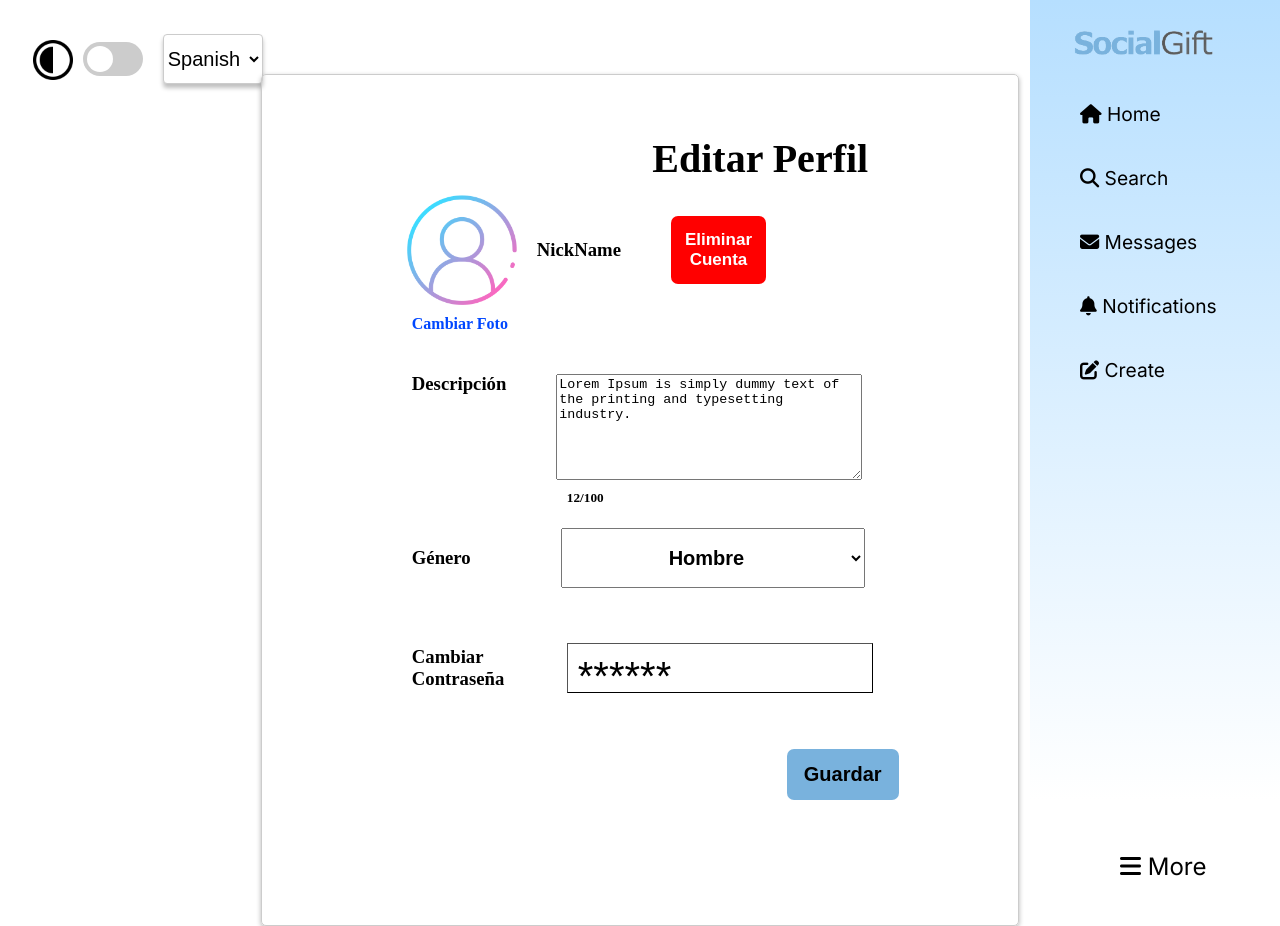
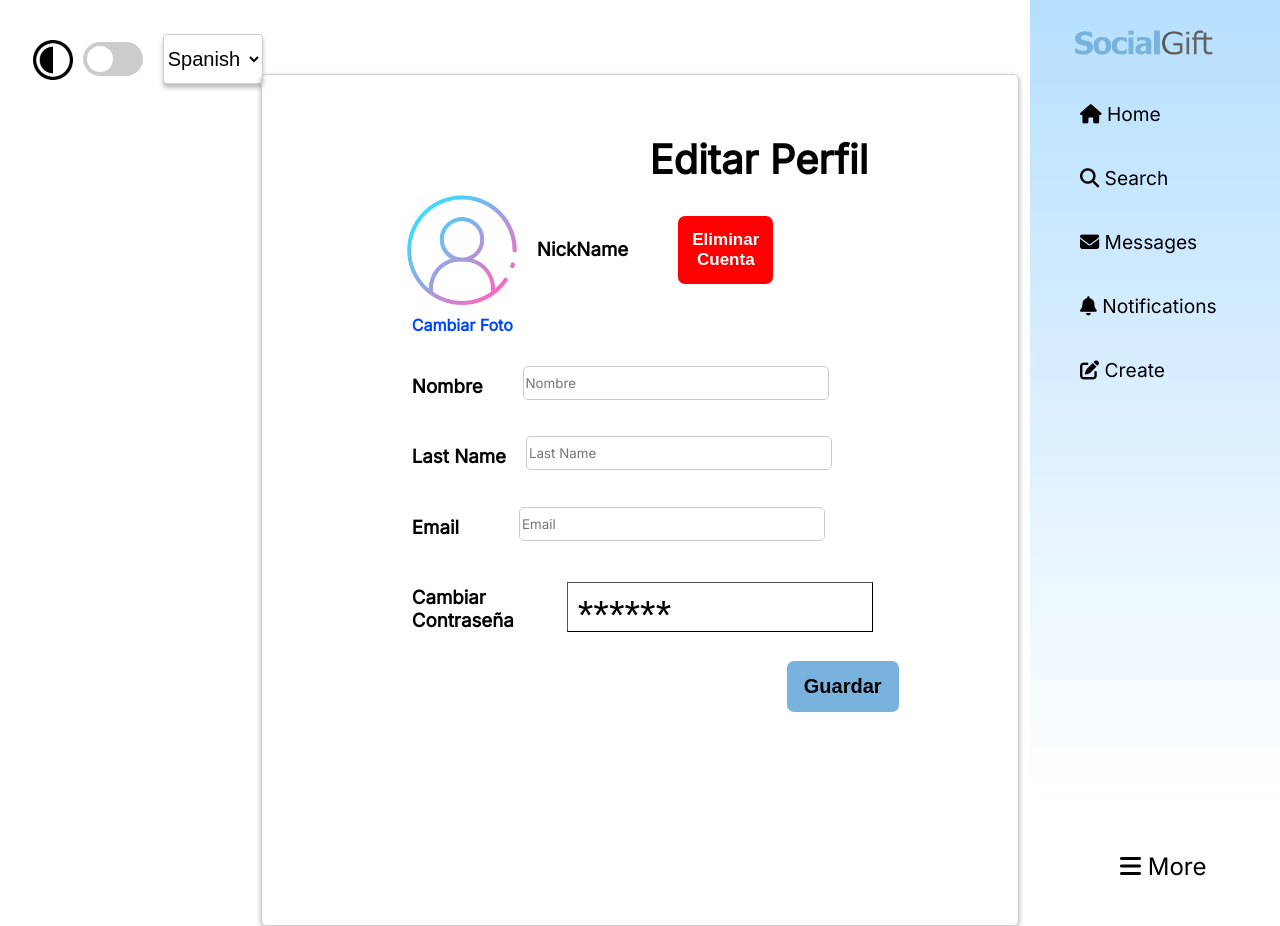
Before and after one commit to marcgayete00/SocialGift, a Vue app in the folder NewSocialGift/: page /editarperfil in a window 1280 px wide. Built offline with nearby package versions, Linux system fonts and the light colour scheme; sample sign-in values are in the browser's storage.

Commit message:
Edit Profile

```diff
--- a/NewSocialGift/src/assets/EditarPerfilStyle.css
+++ b/NewSocialGift/src/assets/EditarPerfilStyle.css
@@ -1,6 +1,5 @@
 body{
     font-family: 'Inter', sans-serif;
-
  }
 
  #GeneralSection{
@@ -49,11 +48,12 @@ body{
         margin-top: 60px;
         float: right;
         font-size: 40px;
+        font-family:  'Inter', sans-serif;
     }
 
     .diveditarperfil{
         display: flex;
-        margin-bottom: 40px;
+        margin-bottom: 10px;
         margin-left: 25px;
     }
 
@@ -127,3 +127,44 @@ body{
       padding-right: 17px;
       margin-left: 400px;
     }
+
+    #input_name{
+        position: relative;
+        top: 10px;
+        left: 40px;
+        width: 300px;
+        height: 30px;
+        border-radius: 5px;
+        border: 1px solid #cccccc;
+        font-family: 'Inter', sans-serif;
+    }
+
+    #input_last_name{
+        position: relative;
+        top: 10px;
+        left: 20px;
+        width: 300px;
+        height: 30px;
+        border-radius: 5px;
+        border: 1px solid #cccccc;
+        font-family: 'Inter', sans-serif;
+    }
+
+    #input_email{
+        position: relative;
+        top: 10px;
+        left: 60px;
+        width: 300px;
+        height: 30px;
+        border-radius: 5px;
+        border: 1px solid #cccccc;
+        font-family: 'Inter', sans-serif;
+    }
+
+    h3{
+        font-family: 'Inter', sans-serif;
+    }
+
+    h4{
+        font-family: 'Inter', sans-serif;
+    }
--- a/NewSocialGift/src/views/EditarPerfilView.vue
+++ b/NewSocialGift/src/views/EditarPerfilView.vue
@@ -1,6 +1,19 @@
 <script setup>
 import language from './../components/language.vue'
 import NavBar from './../components/NavBar.vue'
+</script>
+
+<script>
+const token = localStorage.getItem('accessToken')
+if (token == null) {
+  window.location.href = 'login'
+
+  //Obtener texto del input username
+  const name = document.getElementById('username').value
+  const last_name = document.getElementById('surname').value
+  const email = document.getElementById('email').value
+} else {
+}
 </script>
 
 <template>
@@ -12,23 +25,22 @@ import NavBar from './../components/NavBar.vue'
       <h2 id="tituloeditarperf">Editar Perfil</h2>
       <div>
         <div id="headeditarperfil">
-                    <img src="../../img/DefaultProfilePhoto.png">
+          <img src="../../img/DefaultProfilePhoto.png" />
           <h3>NickName</h3>
           <a href="#"><button id="EliminarButton">Eliminar Cuenta</button></a>
         </div>
         <a href="#"><h4>Cambiar Foto</h4></a>
         <div class="diveditarperfil">
-                    <h3>Descripción</h3>
-                    <textarea>Lorem Ipsum is simply dummy text of the printing and typesetting industry.</textarea>
+          <h3>Nombre</h3>
+          <input type="text" id="input_name" placeholder="Nombre" />
         </div>
-                <h5>12/100</h5>
         <div class="diveditarperfil">
-                    <h3>Género</h3>
-                    <select>
-                        <option>Hombre</option>
-                        <option>Mujer</option>
-                        <option>Otro</option>
-                    </select>
+          <h3>Last Name</h3>
+          <input type="text" id="input_last_name" placeholder="Last Name" />
+        </div>
+        <div class="diveditarperfil">
+          <h3>Email</h3>
+          <input type="text" id="input_email" placeholder="Email" />
         </div>
         <div class="diveditarperfil">
           <h3 id="titulocont">Cambiar Contraseña</h3>
@@ -43,41 +55,41 @@ import NavBar from './../components/NavBar.vue'
 <style scoped>
 @import '../assets/EditarPerfilStyle.css';
 </style>
+
 <style>
 @media screen and (max-width: 600px) {
   .editarperfil-section {
     margin-top: 50px !important;
     width: 105% !important;
   }
-        .editarperfil-section > div{
+  .editarperfil-section > div {
     margin-top: 20px !important;
     margin-left: 0px !important;
   }
 
-        .editarperfil-section img{
+  .editarperfil-section img {
     width: 100px !important;
   }
 
-        .editarperfil-section button{
+  .editarperfil-section button {
     width: 100px !important;
     font-size: 15px !important;
   }
 
-        .editarperfil-section select{
+  .editarperfil-section select {
     padding: 10px !important;
-
   }
-        .diveditarperfil textarea{
+  .diveditarperfil textarea {
     width: 175px !important;
   }
-        .editarperfil-section h4{
+  .editarperfil-section h4 {
     margin-top: 0px !important;
     display: flex !important;
   }
-        .editarperfil-section h2{
+  .editarperfil-section h2 {
     visibility: hidden;
   }
-        #GuardarButton{
+  #GuardarButton {
     margin-left: 140px !important;
   }
 }
```
Lines whose indentation alone changed are shown as unchanged.
